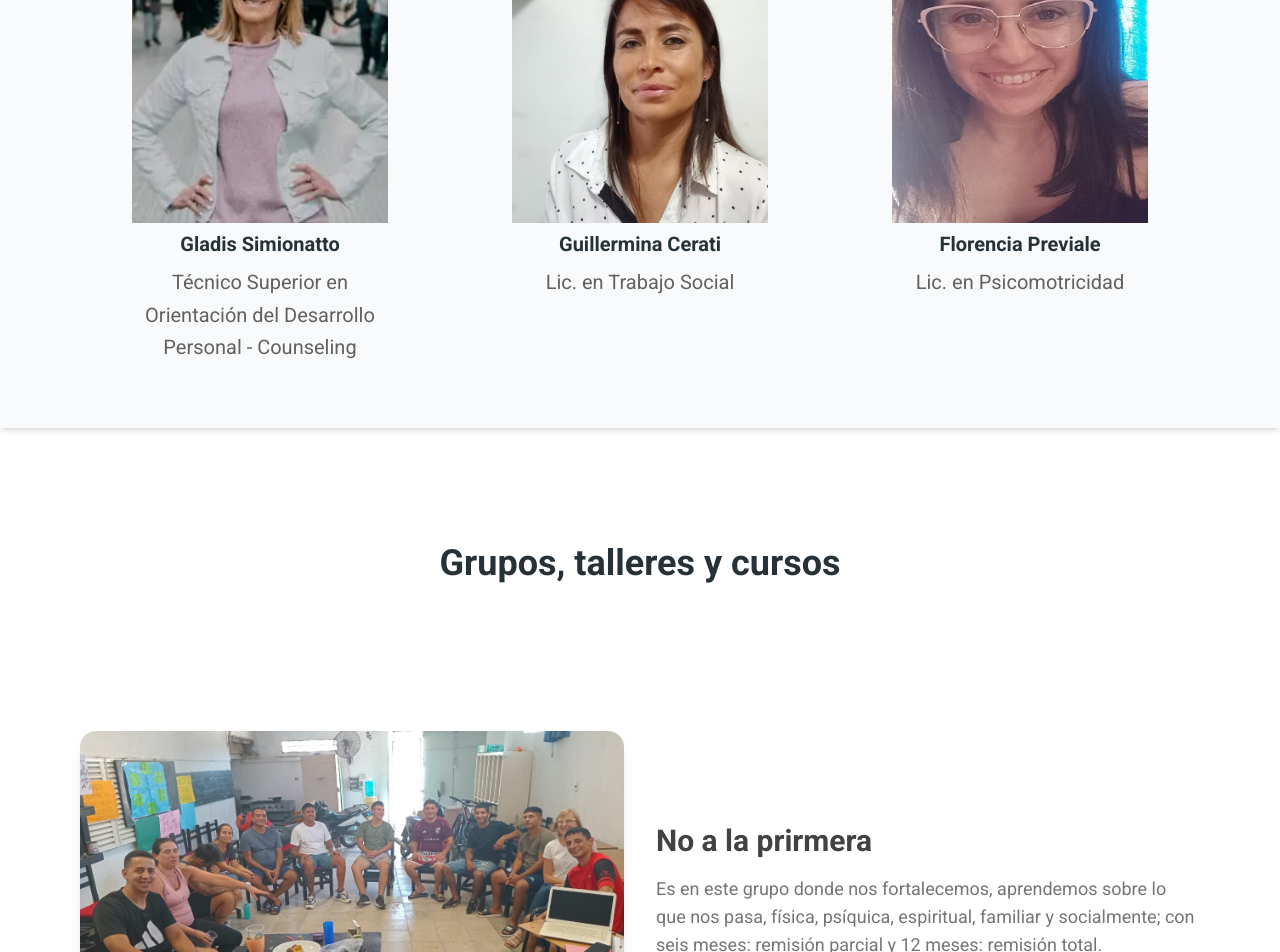
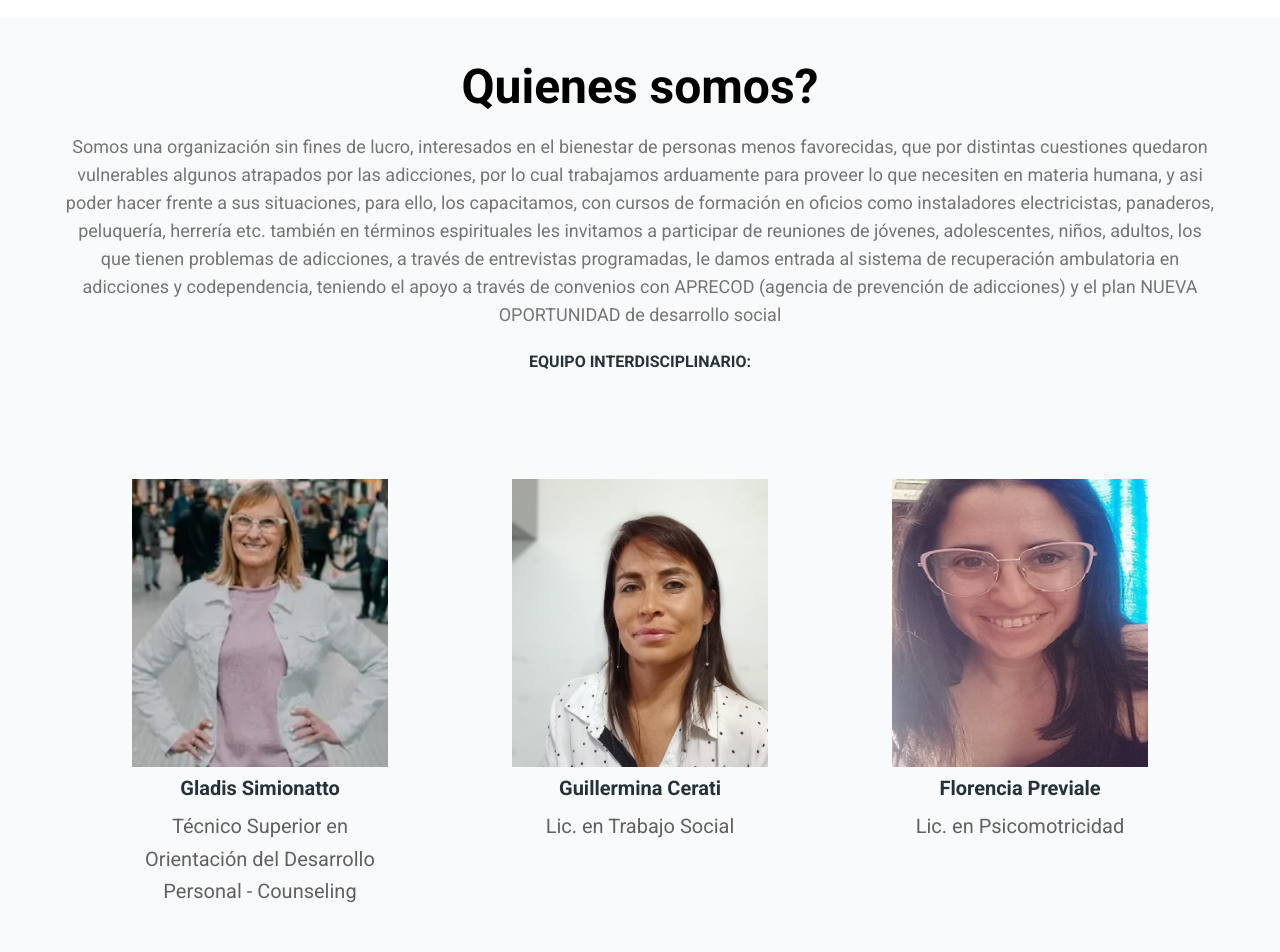
Before and after one commit to axel-ledesma-david/creando-oportunidades, a Next.js app: page / in a window 1280 px wide. Shown: the part 1300-2252 px from the top of the page. Built offline with nearby package versions, Linux system fonts and the light colour scheme.

Commit message:
arreglo el texto de la sección quienes, las imágenes de la sección talleres y el colapse del navbar

```diff
--- a/src/app/popular-clients.jsx
+++ b/src/app/popular-clients.jsx
@@ -15,7 +15,7 @@ export function PopularClients() {
 
 
   return (
-    <section className="px-16 py-8 lg:py-15 bg-[#F3F4F6] shadow-md" id="convenios">
+    <section className="px-16 py-8 lg:py-15 bg-[#F3F4F6] shadow z-0" id="convenios">
       <div className="container mx-auto grid items-center place-items-center">
         <div className="text-center">
           <Typography variant="h2" color="blue-gray" className="mb-4">
--- a/src/app/projects.jsx
+++ b/src/app/projects.jsx
@@ -2,6 +2,7 @@
 
 /* import { ProjectCard } from "@/components"; */
 import { Typography } from "@material-tailwind/react";
+import Image from "next/image";
 
 const talleres = [
   {
@@ -33,7 +34,7 @@ const talleres = [
 
 export function Projects() {
   return (
-    <section className="py-28 px-8" id="grupos">
+    <section className="py-28 px-8 shadow-2xl z-10" id="grupos">
       <div className="container mx-auto mb-20 text-center">
         <Typography variant="h2" color="blue-gray" className="mb-4">
           Grupos, talleres y cursos
@@ -49,10 +50,12 @@ export function Projects() {
         >
           {/* Imagen */}
           <div className="md:w-1/2">
-            <img
+            <Image
               src={taller.img}
               alt={taller.title}
-              className="rounded-2xl h-80 object-cover shadow-lg w-full"
+              width={400}
+              height={200}
+              className="rounded-2xl object-cover h-80 shadow-lg w-full"
             />
           </div>
 
--- a/src/app/skills.jsx
+++ b/src/app/skills.jsx
@@ -25,13 +25,13 @@ export function Skills() {
 
   return (
     <section className="p-10 bg-[#F9FAFB] shadow-md" id="quienes">
-      <div className="container mx-auto mb-20 px-0 sm:px-6 text-center">
+      <div className="mx-auto mb-20 px-0 sm:px-6 sm:text-center">
         <Typography variant="h1" className="mb-4">
           Quienes somos?
         </Typography>
         <Typography
           variant="lead"
-          className="md:mx-auto w-[100%] text-gray-600 lg:w-10/12 sm:w-[60%] text-base sm:text-xl"
+          className="text-gray-600 text-lg"
         >
           Somos una organización sin fines de lucro, interesados en el bienestar de personas menos favorecidas, que por distintas cuestiones quedaron vulnerables algunos atrapados por las adicciones, por lo cual trabajamos arduamente para proveer lo que necesiten en materia humana, y asi poder hacer frente a sus situaciones, para ello, los capacitamos, con cursos de formación en oficios como instaladores electricistas, panaderos, peluquería, herrería etc. también en términos espirituales les invitamos a participar de reuniones de jóvenes, adolescentes, niños, adultos, los que tienen problemas de adicciones, a través de entrevistas programadas, le damos entrada al sistema de recuperación ambulatoria en adicciones y codependencia, teniendo el apoyo a través de convenios con APRECOD (agencia de prevención de adicciones) y el plan NUEVA OPORTUNIDAD de desarrollo social
         </Typography>
--- a/src/components/footer.jsx
+++ b/src/components/footer.jsx
@@ -53,7 +53,6 @@ export function Footer() {
                 </Typography>
               </li>
             ))}
-            <Button color="gray">subscribe</Button>
           </ul>
         </div>
       </div>
--- a/src/components/navbar.jsx
+++ b/src/components/navbar.jsx
@@ -27,7 +27,7 @@ const NAV_MENU = [
   },
 ];
 
-function NavItem({ children, href }) {
+function NavItem({ children, href, handleOpen }) {
   return (
     <li>
       <Typography
@@ -36,6 +36,7 @@ function NavItem({ children, href }) {
         variant="small"
         color="gray"
         className="flex items-center gap-2 font-medium text-gray-900"
+        onClick={handleOpen}
       >
         {children}
       </Typography>
@@ -54,6 +55,7 @@ export function Navbar() {
       () => window.innerWidth >= 960 && setOpen(false)
     );
   }, []);
+
   return (
     <MTNavbar
       shadow={false}
@@ -67,6 +69,7 @@ export function Navbar() {
               width={50}
               height={50}
               alt="logo-ac"
+              className="w-auto h-auto"
             />
             <Typography color="blue-gray" className="text-lg font-bold">
               Creando Oportunidades
@@ -97,7 +100,7 @@ export function Navbar() {
         <div className="container mx-auto mt-3 border-t border-gray-200 px-2 pt-4">
           <ul className="flex flex-col gap-4">
             {NAV_MENU.map(({ name, href }) => (
-              <NavItem key={name} href={href}>
+              <NavItem key={name} href={href} handleOpen={handleOpen}>
                 {name}
               </NavItem>
             ))}
```
